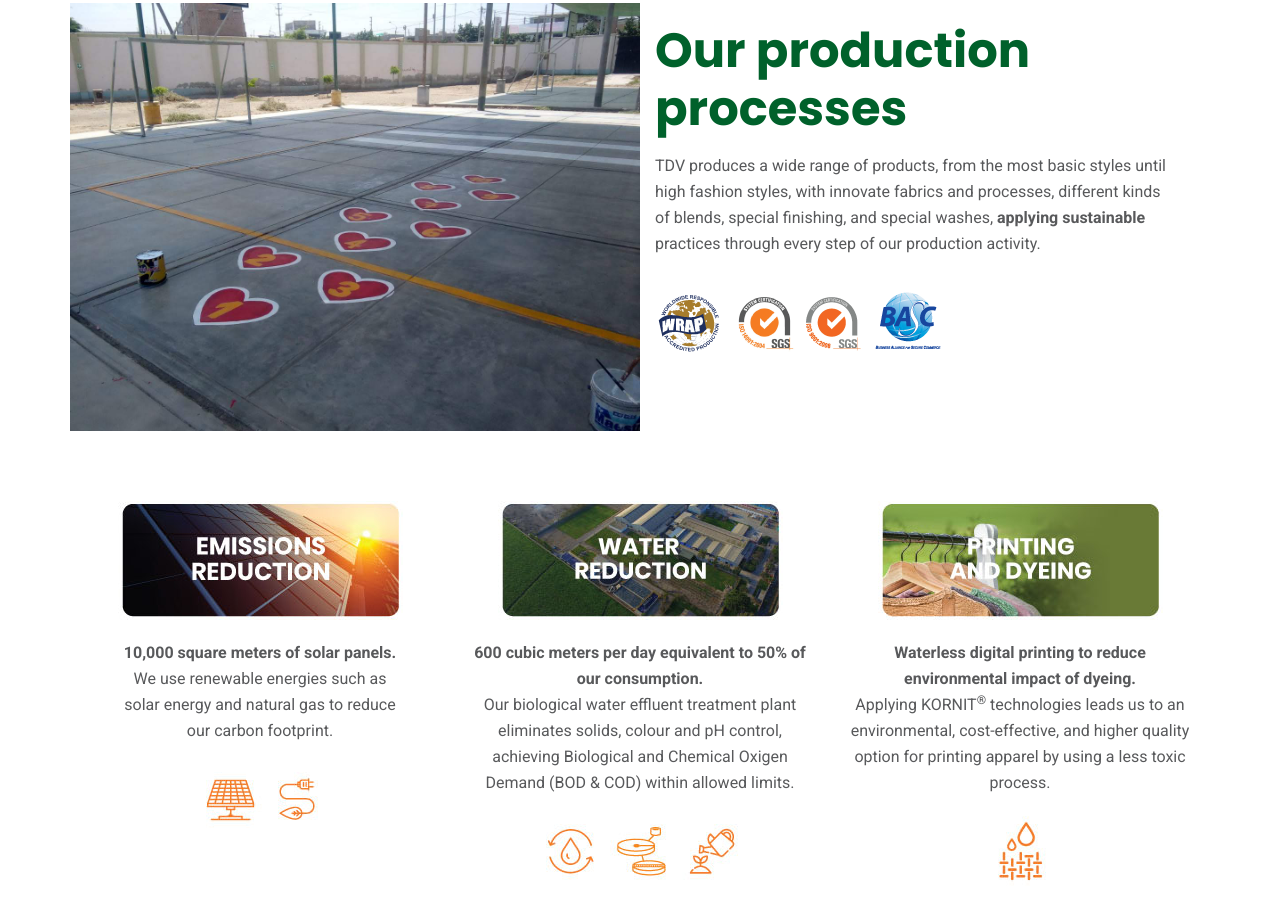
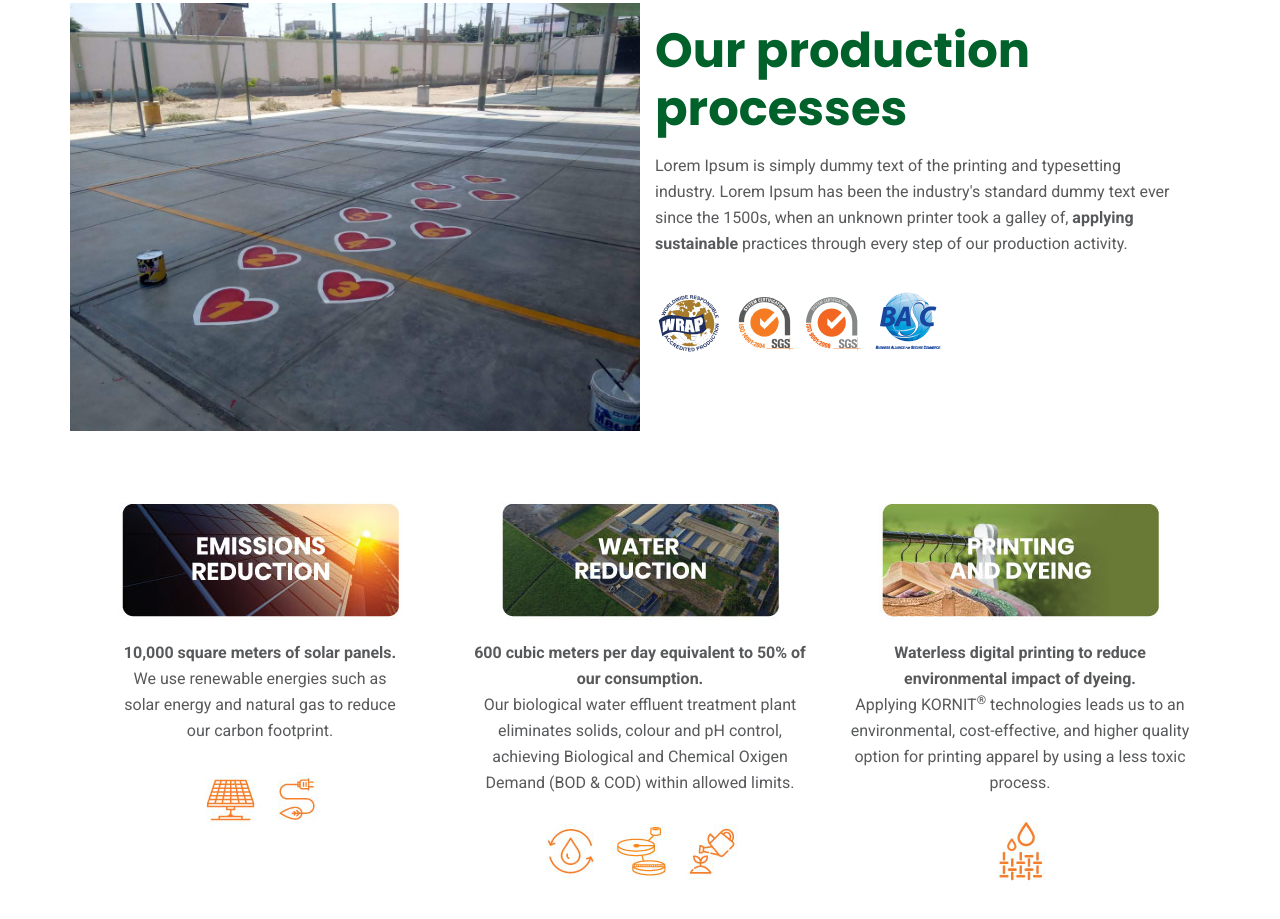
Before and after one commit to joanManuel/front-colegio-pardo, a plain HTML site: page index.html in a window 1280 px wide. Shown: the part 917-1836 px from the top of the page. Drawn offline with Linux system fonts and the light colour scheme; some packages are replaced by stand-ins of ours.

Commit message:
Nuevos cambios

```diff
--- a/index.html
+++ b/index.html
@@ -294,7 +294,7 @@
                 <div class="about-box">
                     <div class="title">
                         <h2 class="mb-3">Our production processes</h2>
-                        <p>TDV produces a wide range of products, from the most basic styles until high fashion styles, with innovate fabrics and processes, different kinds of blends, special finishing, and special washes, <strong>applying sustainable</strong> practices through every step of our production activity.</p><br>
+                        <p>Lorem Ipsum is simply dummy text of the printing and typesetting industry. Lorem Ipsum has been the industry's standard dummy text ever since the 1500s, when an unknown printer took a galley of, <strong>applying sustainable</strong> practices through every step of our production activity.</p><br>
                         <img src="images/certificados.png">
                     </div>
                 </div>
```
Also changed, not shown: images/school-main-two.png, images/school-main.png.
